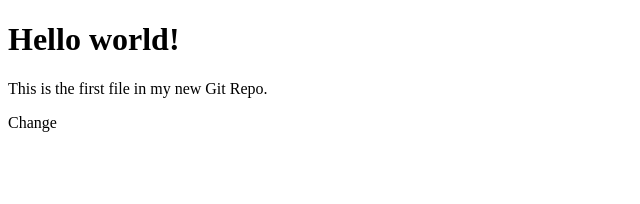
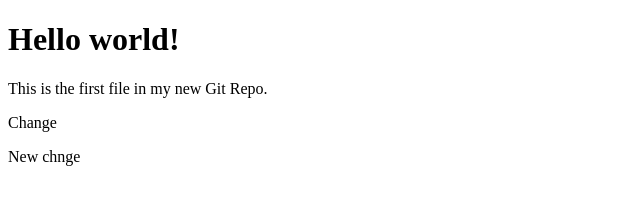
Before and after one commit to muskannnn1/hello-world, a plain HTML site: page index.html in a window 1280 px wide. Shown: the full height of the page, 0-640 px from the left. Drawn offline with Linux system fonts and the light colour scheme.

Commit message:
another chnge

```diff
--- a/index.html
+++ b/index.html
@@ -8,5 +8,6 @@
 <h1>Hello world!</h1>
 <p>This is the first file in my new Git Repo.</p>
 <p>Change</p>
+<p>New chnge</p>
 </body>
 </html>
```
Also changed, not shown: 1 other file.
